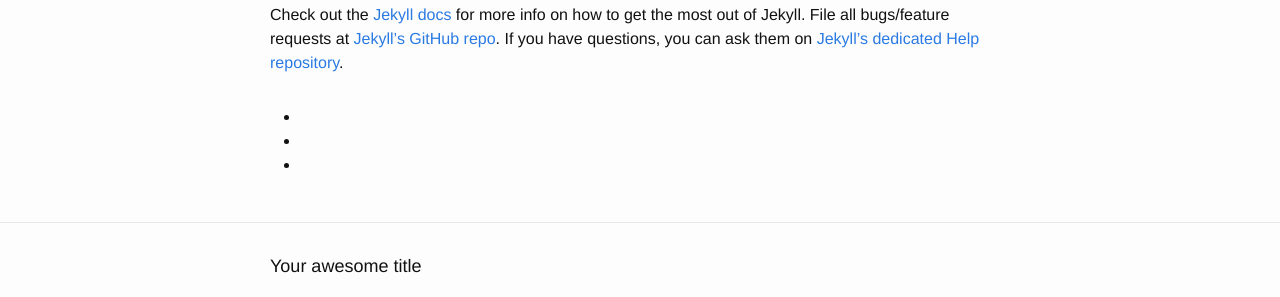
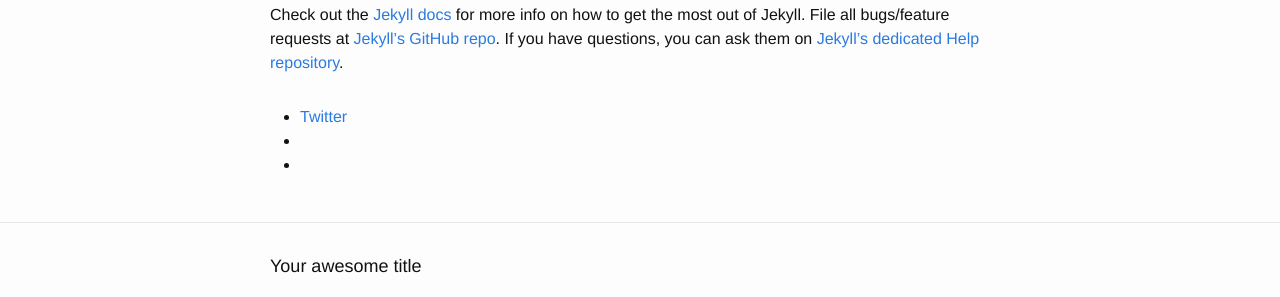
Before and after one commit to ivanaveliskova/jekylltest, a Jekyll site: the page built from _posts/2015-01-31-welcome-to-jekyll.markdown, in a window 1280 px wide. Shown: the part 563-860 px from the top of the page. Built offline with Jekyll 4.4.1, drawn with Linux system fonts in a browser that asks for light colours.

Commit message:
made mistake testing again

```diff
--- a/_includes/social.html
+++ b/_includes/social.html
@@ -8,7 +8,7 @@
 			<a href="https://twitter.com/share?
 				text={{ page.title }}&
 				url={{ page.url | prepend: site.url }}&
-				via={{ site.twitter_username }}" target="_blank" title="Share on Twitter"><span class="fa fa-twitter-square fa-2x"></span></a>
+				via={{ site.twitter_username }}" target="_blank" title="Share on Twitter">Twitter</span></a>
 		</li>
 
 		<li>
```
